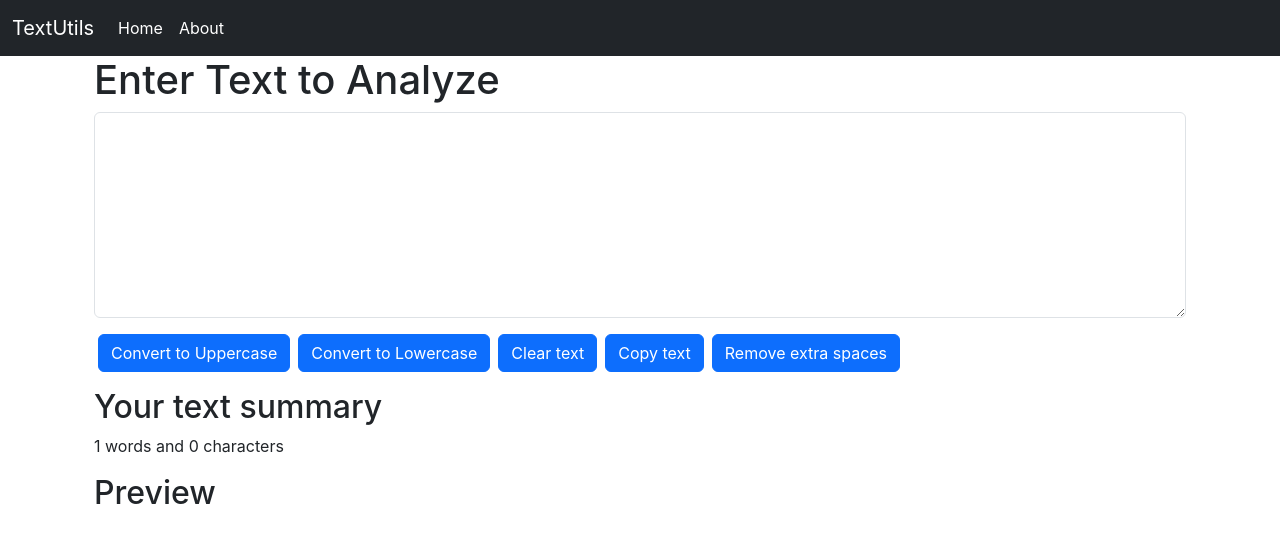
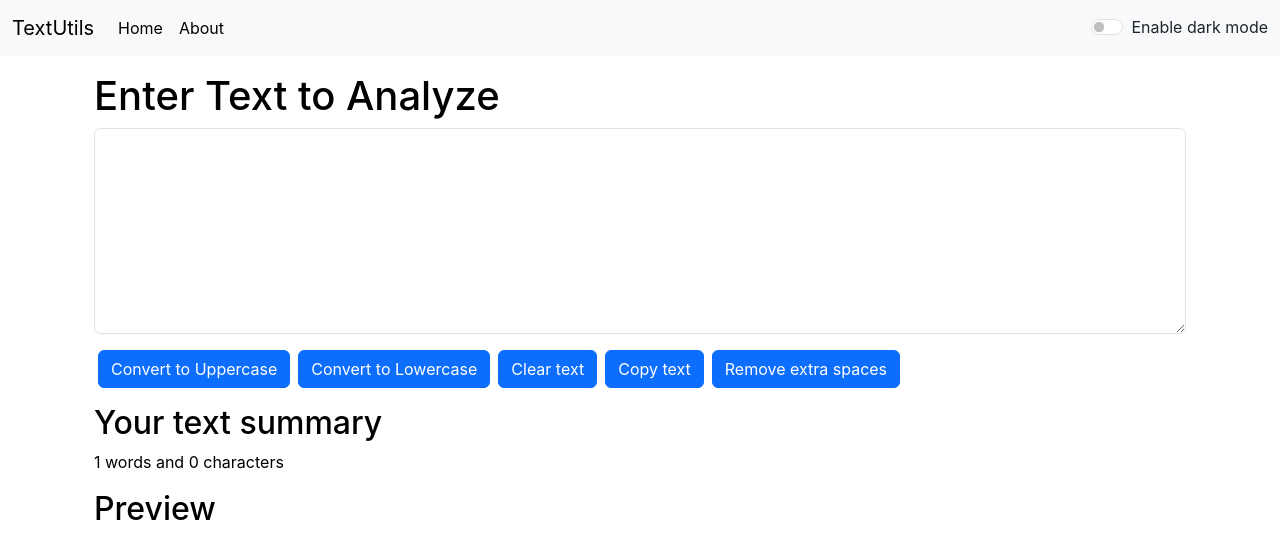
Before and after one commit to An3sha/TextUtils, a React (Create React App) app: page / in a window 1280 px wide. Shown: the top 558 px of the page. Built offline with nearby package versions, Linux system fonts and the light colour scheme.

Commit message:
added switch for dark mode

```diff
--- a/src/App.js
+++ b/src/App.js
@@ -4,13 +4,27 @@
 import NavBar from './components/NavBar';
 import TextForm from './components/TextForm';
 import About from './components/About';
+import { useState } from 'react';
 
 function App() {
+  const [mode, setMode] = useState('light');
+
+  const toggleMode = () => {
+    if (mode === 'light') {
+      setMode('dark');
+      document.body.style.backgroundColor = 'grey';
+    }
+    else {
+      setMode('light');
+            document.body.style.backgroundColor = "white";
+    }
+  }
+
   return (
     <div>
       {/* <First /> */}
-      <NavBar title="TextUtils" />
-      <div className="container">
+      <NavBar title="TextUtils" mode={mode} toggleMode={toggleMode} />
+      <div className="container my-3">
         <TextForm heading="Enter Text to Analyze"/>
         {/* <About/> */}
       </div>
--- a/src/components/NavBar.js
+++ b/src/components/NavBar.js
@@ -1,29 +1,57 @@
-import React from 'react'
+import React, { useState } from "react";
 
 export default function NavBar(props) {
   return (
-    <div> <nav className="navbar navbar-expand-lg navbar-dark bg-dark">
+    <div>
+      <nav
+        className=
+        {`navbar navbar-expand-lg navbar-${props.mode} bg-${props.mode}`}>
         <div className="container-fluid">
-      <a className="navbar-brand" href="/">{props.title}</a>
-      <button className="navbar-toggler" type="button" data-bs-toggle="collapse" data-bs-target="#navbarSupportedContent" aria-controls="navbarSupportedContent" aria-expanded="false" aria-label="Toggle navigation">
+          <a className="navbar-brand" href="/">
+            {props.title}
+          </a>
+          <button
+            className="navbar-toggler"
+            type="button"
+            data-bs-toggle="collapse"
+            data-bs-target="#navbarSupportedContent"
+            aria-controls="navbarSupportedContent"
+            aria-expanded="false"
+            aria-label="Toggle navigation"
+          >
             <span className="navbar-toggler-icon"></span>
           </button>
 
           <ul className="navbar-nav me-auto mb-2 mb-lg-0">
             <li className="nav-item">
-            <a className="nav-link active" aria-current="page" href="/">Home</a>
+              <a className="nav-link active" aria-current="page" href="/">
+                Home
+              </a>
             </li>
             <li className="nav-item">
-            <a className="nav-link active" aria-current="page" href="/">About</a>
+              <a className="nav-link active" aria-current="page" href="/">
+                About
+              </a>
             </li>
-
           </ul>
           {/* <form className="d-flex" role="search">
           <input className="form-control me-2" type="search" placeholder="Search" aria-label="Search" />
           <button className="btn btn-primary" type="submit">Search</button>
         </form> */}
-
+          <div className={`form-check form-switch text-${props.mode==='light'?'dark':'light'}`}>
+            <input
+              className="form-check-input"
+              onClick={props.toggleMode}
+              type="checkbox"
+              role="switch"
+              id="flexSwitchCheckDefault"
+            />
+            <label className="form-check-label" htmlFor="flexSwitchCheckDefault">
+              Enable dark mode
+            </label>
           </div>
-  </nav></div>
-  )
+        </div>
+      </nav>
+    </div>
+  );
 }
--- a/src/components/TextForm.js
+++ b/src/components/TextForm.js
@@ -26,8 +26,7 @@
     setText('')
   }
 
-  //copy text
-  const handleCopy = () => {
+   const handleCopy = () => {
     let textCopy = document.getElementById('myBox');
     textCopy.select();
     navigator.clipboard.writeText(textCopy.value);
@@ -43,12 +42,18 @@
 
   return (
     <>
-      <div className="container">
+      <div
+        className="container"
+        style={{ color: props.mode === "dark" ? "white" : "black" }}
+      >
         <h1>{props.heading}</h1>
         <div className="mb-3">
           <textarea
             className="form-control"
             onChange={handleOnChange}
+            style={{
+              backgroundColor: props.mode === "dark" ? "grey" : "white",
+            }}
             value={text}
             id="myBox"
             rows="8"
@@ -70,8 +75,11 @@
           Remove extra spaces
         </button>
       </div>
-      <div className="container my-3">
-        <h2>Your text summary</h2>
+      <div
+        className="container my-3"
+        style={{ color: props.mode === "dark" ? "white" : "black" }}
+
+        ><h2>Your text summary</h2>
         <p>
           {text.split(" ").length} words and {text.length} characters
         </p>
```
Lines whose indentation alone changed are shown as unchanged.
